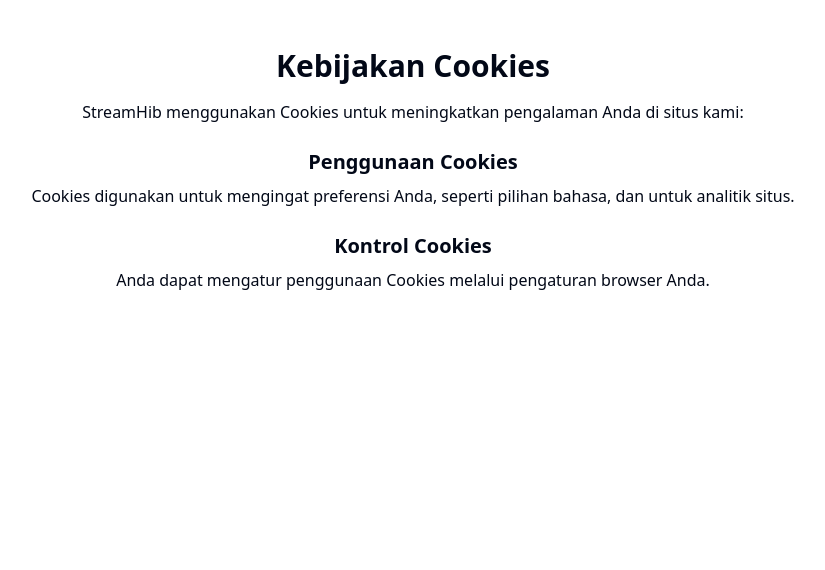
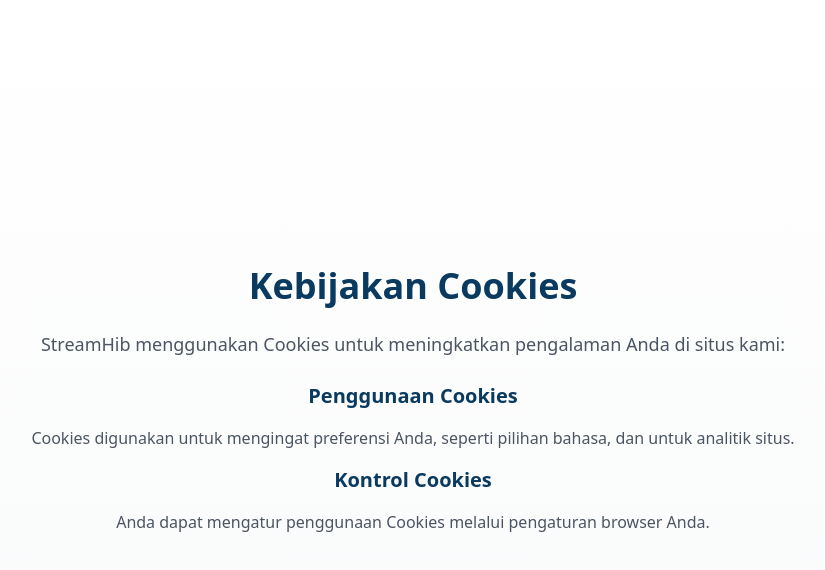
Before and after one commit to asfahulmuhib/streamhibwebsite, a React (Vite) app: page /cookies in a window 1280 px wide. Shown: the top 570 px of the page, without its empty margins (227-1052 px from the left). Built offline with nearby package versions, Linux system fonts and the light colour scheme.

Commit message:
Update Cookies.tsx

```diff
--- a/src/pages/Cookies.tsx
+++ b/src/pages/Cookies.tsx
@@ -26,14 +26,22 @@ const Cookies = () => {
   const t = translations[language] || translations.id;
 
   return (
-    <div className="max-w-4xl mx-auto py-12 px-4">
-      <h1 className="text-3xl font-bold mb-4">{t.title}</h1>
-      <p className="mb-4">{t.intro}</p>
-      <h2 className="text-xl font-semibold mt-6 mb-2">{t.usage}</h2>
-      <p className="mb-4">{t.usageText}</p>
-      <h2 className="text-xl font-semibold mt-6 mb-2">{t.control}</h2>
-      <p className="mb-4">{t.controlText}</p>
-    </div>
+    <section className="min-h-screen flex items-center justify-center bg-gradient-to-b from-white to-gray-50 px-4 py-16">
+      <div className="max-w-4xl mx-auto space-y-6">
+        <h1 className="text-3xl md:text-4xl font-bold text-streamhib-blue text-center">
+          {t.title}
+        </h1>
+        <p className="text-lg text-gray-600 text-center">
+          {t.intro}
+        </p>
+        <div className="space-y-4 text-gray-600">
+          <h2 className="text-xl font-semibold text-streamhib-blue">{t.usage}</h2>
+          <p>{t.usageText}</p>
+          <h2 className="text-xl font-semibold text-streamhib-blue">{t.control}</h2>
+          <p>{t.controlText}</p>
+        </div>
+      </div>
+    </section>
   );
 };
 
```
